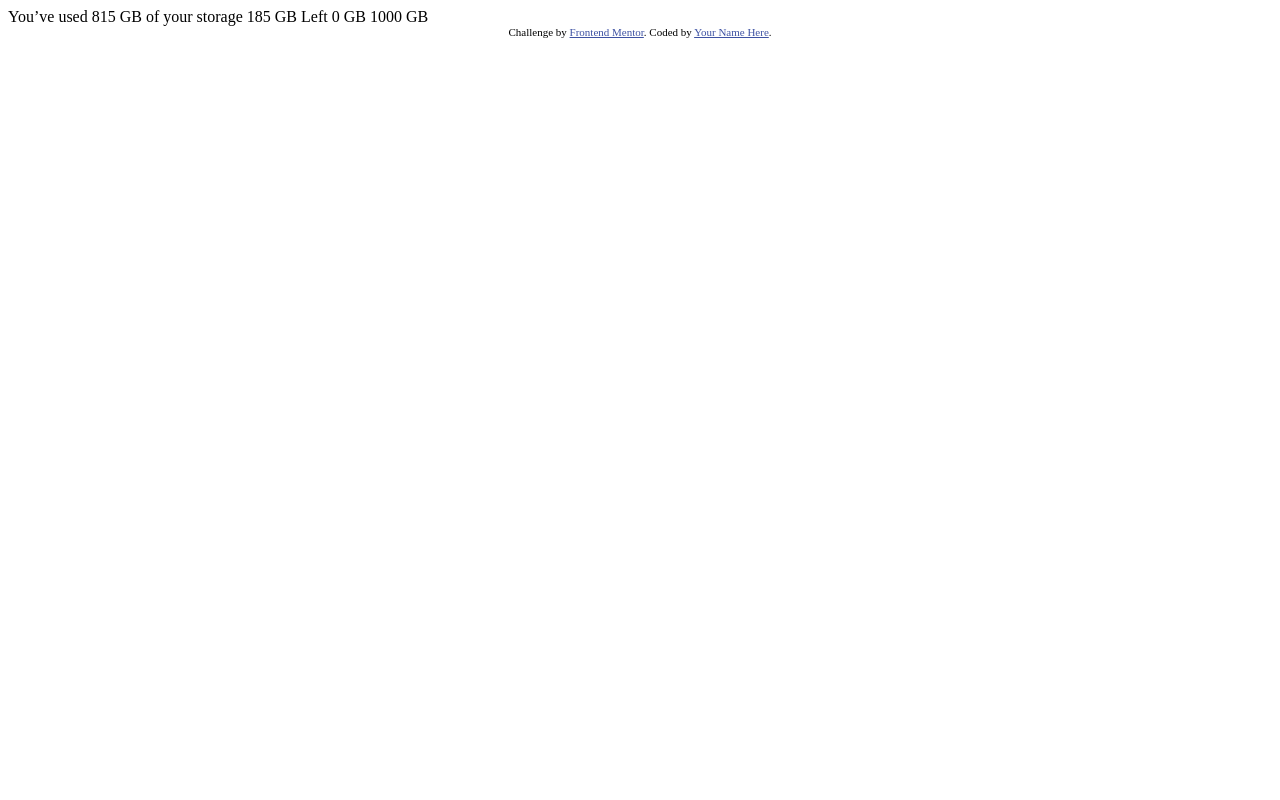
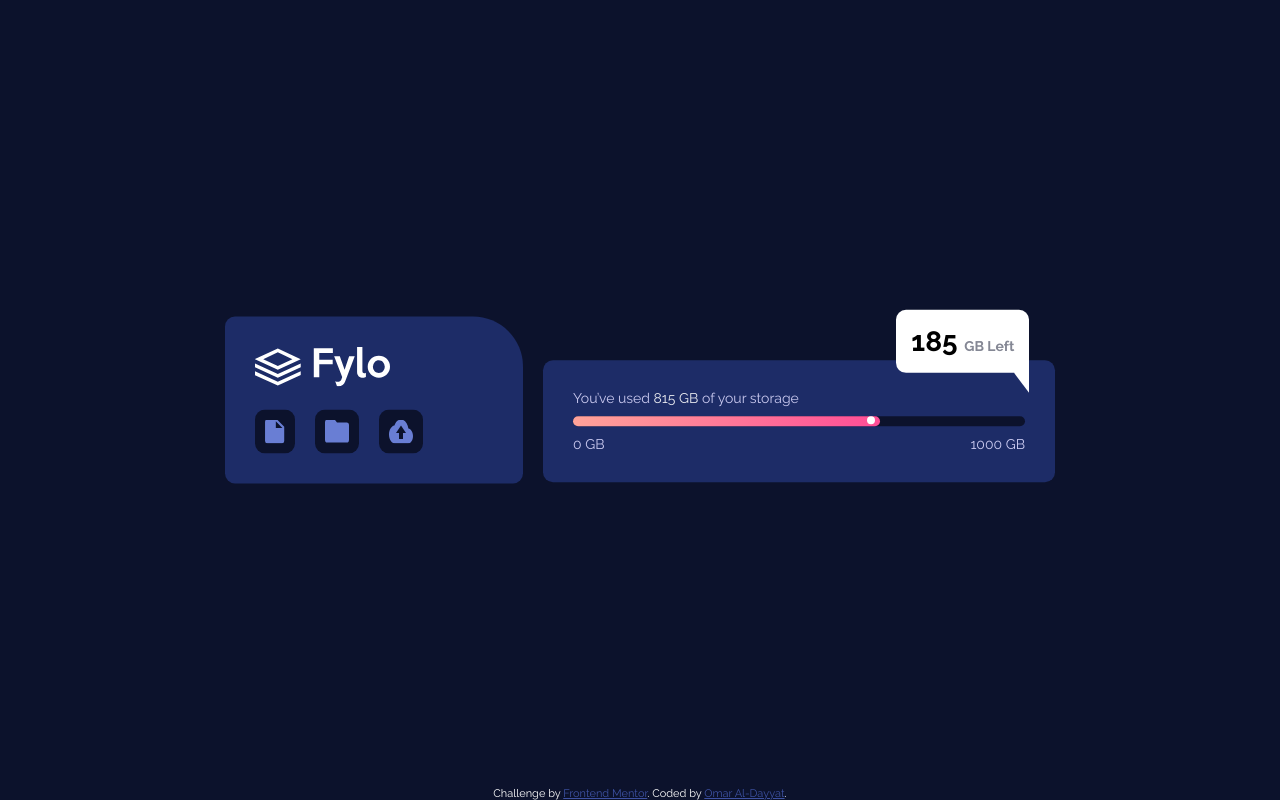
Before and after one commit to OmarDayyat/Fylo-data-storage-component, a plain HTML site: page index.html in a window 1280 px wide. Drawn offline with Linux system fonts and the light colour scheme.

Commit message:
Desktop layout finish

```diff
--- a/index.html
+++ b/index.html
@@ -4,39 +4,41 @@
   <head>
     <meta charset="UTF-8">
     <meta name="viewport" content="width=device-width, initial-scale=1.0">
-    <!-- displays site properly based on user's device -->
 
     <link rel="icon" type="image/png" sizes="32x32" href="./images/favicon-32x32.png">
+    <link rel="stylesheet" href="./styles/style.css">
 
     <title>Frontend Mentor | Fylo data storage component</title>
 
-    <!-- Feel free to remove these styles or customise in your own stylesheet 👍 -->
-    <style>
-      .attribution {
-        font-size: 11px;
-        text-align: center;
 
-        a {
-          color: hsl(228, 45%, 44%);
-        }
-      }
-
-      .attribution
-    </style>
   </head>
 
   <body>
-
-    You’ve used 815 GB of your storage
-
-    185 GB Left
-
-    0 GB
-    1000 GB
+    <main>
+      <div class="container">
+        <div class="files-container">
+          <img class="logo" src="./images/logo.svg" alt="logo" />
+          <div class="files">
+            <img class="file" src="./images/icon-document.svg" alt="document" />
+            <img class="file" src="./images/icon-folder.svg" alt="folder" />
+            <img class="file" src="./images/icon-upload.svg" alt="upload" />
+          </div>
+        </div>
+        <div class="progress-container">
+          <p>You’ve used <span>815 GB </span>of your storage</p>
+          <div class="progress-bar"></div>
+          <h1>185 <span>GB Left</span></h1>
+          <div class="gb-left">
+            <p>0 GB</p>
+            <p>1000 GB</p>
+          </div>
+        </div>
+      </div>
+    </main>
 
     <div class="attribution">
       Challenge by <a href="https://www.frontendmentor.io?ref=challenge" target="_blank">Frontend Mentor</a>.
-      Coded by <a href="#">Your Name Here</a>.
+      Coded by <a href="#">Omar Al-Dayyat</a>.
     </div>
   </body>
 
--- a/styles/_variables.scss
+++ b/styles/_variables.scss
@@ -1,6 +1,6 @@
 @import url('https://fonts.googleapis.com/css2?family=Raleway:wght@400;700&display=swap');
 
-$Gradient: hsl(6, 100%, 80%) to hsl(335, 100%, 65%);
+$Gradient: 90deg, hsl(6, 100%, 80%) , hsl(335, 100%, 65%);
 
 // ### Neutral
 
--- a/styles/style.scss
+++ b/styles/style.scss
@@ -1,9 +1,9 @@
 @import "_variables.scss";
 
 
- /*=================
- General
- =================*/
+/*=================
+   General
+=================*/
 
  *{
    box-sizing: border-box;
@@ -14,7 +14,130 @@
  html{
    font-size: 14px;
    font-family: $font;
+  //  background: url("../images/bg-desktop.png");
+   background-color: $Very-Dark-Blue;
+   background-size: cover;
+   background-position: top;
+   background-repeat: no-repeat;
+   color: white;
  }
+
+ p{
+   color: $Pale-Blue;
+   opacity: 0.9;
+   span{
+     color: white;
+   }
+ }
+
+ h1{
+   position: absolute;
+   right: 5%;
+   top: 0%;
+   background-color: white;
+   color: black;
+   padding: 15px;
+   border-radius: 10px;
+   transform: translateY(-80%);
+   span{
+     font-size: 1rem;
+     color: $Grayish-Blue;
+   }
+   &::after{
+     content: '';
+     position: absolute;
+     border: 20px solid transparent;
+     border-right: 15px solid white;
+     bottom: 0;
+     right: 0%;
+     transform: translateY(50%);
+   }
+ }
+
+/*=================
+  Main Container
+ =================*/
+
+ .container{
+   display: flex;
+   justify-content: center;
+   align-items: center;
+   position: absolute;
+   top: 50%;
+   right: 0;
+   left: 0;
+   transform: translatey(-50%);
+ }
+
+/*=================
+  Files Container
+ =================*/
+
+ .files-container{
+   background-color: $Dark-Blue;
+   padding: 30px 80px 30px 30px;
+   border-radius: 10px 50px 10px 10px;
+   margin-right: 20px;
+ }
+
+ .files{
+   display: flex;
+   justify-content: space-evenly;
+   margin-top: 20px;
+ }
+
+ .file{
+   background-color: $Very-Dark-Blue;
+   padding: 10px;
+   margin-right: 20px;
+   border-radius: 10px;
+ }
+
+ /*=================
+  Progress Container
+ =================*/
+
+ .progress-container{
+   background-color: $Dark-Blue;
+   padding: 30px;
+   border-radius: 10px;
+   transform: translatey(17%);
+   width: 40%;
+ }
+
+ .progress-bar{
+   width: 100%;
+   height: 10px;
+   background-color: $Very-Dark-Blue;
+   border-radius: 50px;
+   margin: 10px 0;
+   &::before{
+     content: '';
+     position: absolute;
+     width: 60%;
+     height: 10px;
+     border-radius: 50px;
+     background: linear-gradient($Gradient);
+   }
+   &::after{
+     content: '';
+     position: absolute;
+     right: 35.1%;
+     top: 46.5%;
+     width: 8px;
+     height: 8px;
+     border-radius: 50px;
+     background-color: white;
+   }
+ }
+
+ .gb-left{
+   display: flex;
+   justify-content: space-between;
+ }
+
+
+
 
 /*=================
   Attribution
@@ -23,7 +146,10 @@
 .attribution {
   font-size: 11px;
   text-align: center;
-
+  position: absolute;
+  bottom: 0;
+  right: 0;
+  left: 0;
   a {
     color: hsl(228, 45%, 44%);
   }
```
Also changed, not shown: styles/style.css (added), 1 other file.
